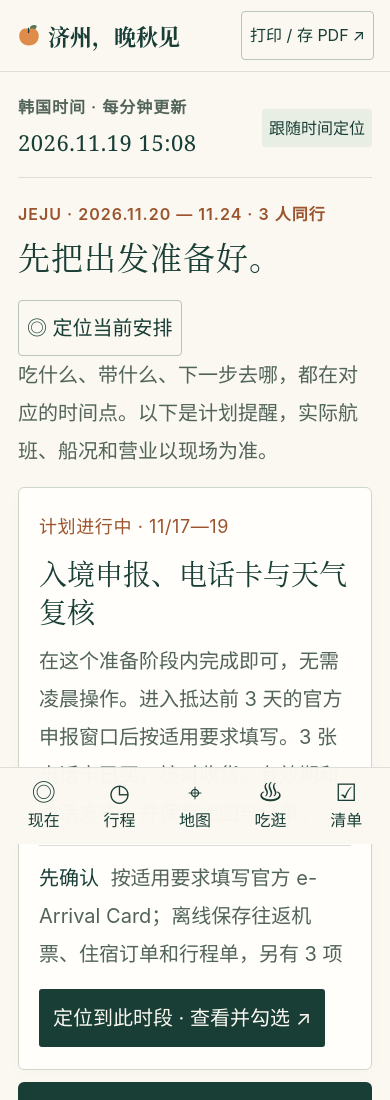
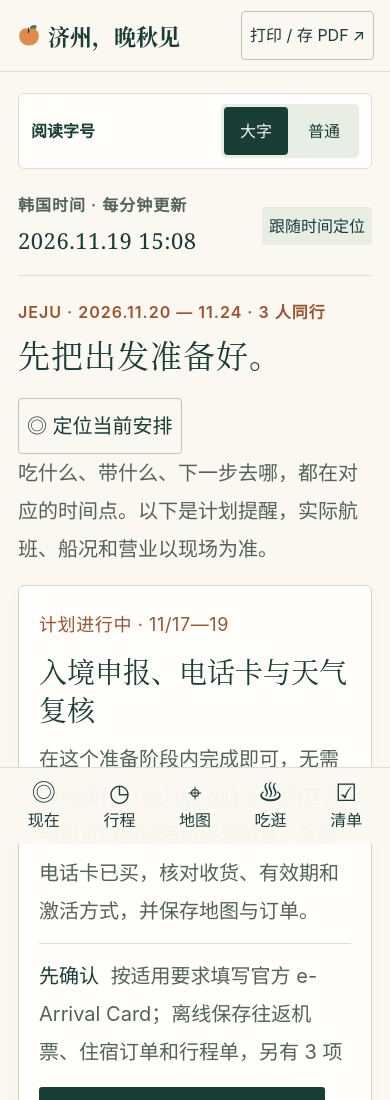
Before and after one commit to RoiSoleil520/jeju-autumn-2026, a plain HTML site: page index.html in a window 390 px wide. Shown: the top 1100 px of the page. Drawn offline with Linux system fonts and the light colour scheme.

Commit message:
feat: add a persistent reading font size switch with large text by default

```diff
--- /dev/null
+++ b/appearance.js
@@ -0,0 +1,40 @@
+"use strict";
+(() => {
+  const storageKey = "jeju-autumn-2026-text-size-v1";
+  const root = document.documentElement;
+
+  // Restore before styles paint so a saved preference does not flash the other size.
+  root.dataset.textSize = "large";
+  try {
+    if (localStorage.getItem(storageKey) === "normal") {
+      root.dataset.textSize = "normal";
+    }
+  } catch {
+    // Large text remains the default when browser storage is unavailable.
+  }
+
+  document.addEventListener("DOMContentLoaded", () => {
+    const controls = document.querySelector("#text-size-controls");
+    function updateButtons() {
+      for (const button of controls.querySelectorAll("[data-text-size]")) {
+        button.setAttribute(
+          "aria-pressed",
+          String(button.dataset.textSize === root.dataset.textSize),
+        );
+      }
+    }
+    updateButtons();
+    controls.addEventListener("click", (event) => {
+      const button = event.target.closest("button[data-text-size]");
+      if (!button || !["large", "normal"].includes(button.dataset.textSize))
+        return;
+      root.dataset.textSize = button.dataset.textSize;
+      updateButtons();
+      try {
+        localStorage.setItem(storageKey, root.dataset.textSize);
+      } catch {
+        // The current page still switches size without requiring storage.
+      }
+    });
+  });
+})();
--- a/index.html
+++ b/index.html
@@ -1,5 +1,5 @@
 <!doctype html>
-<html lang="zh-CN">
+<html lang="zh-CN" data-text-size="large">
   <head>
     <meta charset="UTF-8" />
     <meta name="viewport" content="width=device-width,initial-scale=1" />
@@ -11,11 +11,12 @@
     <title>济州，晚秋见。｜2026 旅行手册</title>
     <link rel="icon" type="image/svg+xml" href="./assets/icon.svg" />
     <link rel="manifest" href="./manifest.webmanifest" />
-    <link rel="stylesheet" href="./style.css?v=20261119-city-east-west" />
-    <script src="./data.js?v=20261119-city-east-west" defer></script>
-    <script src="./shops.js?v=20261119-city-east-west" defer></script>
-    <script src="./schedule.js?v=20261119-city-east-west" defer></script>
-    <script src="./app.js?v=20261119-city-east-west" defer></script>
+    <script src="./appearance.js?v=20261119-text-size"></script>
+    <link rel="stylesheet" href="./style.css?v=20261119-text-size" />
+    <script src="./data.js?v=20261119-text-size" defer></script>
+    <script src="./shops.js?v=20261119-text-size" defer></script>
+    <script src="./schedule.js?v=20261119-text-size" defer></script>
+    <script src="./app.js?v=20261119-text-size" defer></script>
   </head>
   <body>
     <a class="skip-link" href="#plan">跳到每日行程</a>
@@ -50,6 +51,22 @@
     </header>
     <main id="top">
       <section id="now" class="wrap journey-dashboard">
+        <div class="reading-controls">
+          <span id="text-size-label">阅读字号</span>
+          <div
+            id="text-size-controls"
+            class="text-size-switch"
+            role="group"
+            aria-labelledby="text-size-label"
+          >
+            <button type="button" data-text-size="large" aria-pressed="true">
+              大字
+            </button>
+            <button type="button" data-text-size="normal" aria-pressed="false">
+              普通
+            </button>
+          </div>
+        </div>
         <div class="clock-row">
           <div>
             <span class="eyebrow" id="clock-mode">韩国时间 · 每分钟更新</span
--- a/style.css
+++ b/style.css
@@ -3829,3 +3829,60 @@ progress::-moz-progress-bar {
     display: none !important;
   }
 }
+
+/* Keep large text as the default; normal mode scales the existing rem typography. */
+@media screen {
+  html[data-text-size="normal"] {
+    font-size: 80%;
+  }
+}
+.reading-controls {
+  display: flex;
+  align-items: center;
+  justify-content: flex-end;
+  flex-wrap: wrap;
+  gap: 14px;
+  margin-bottom: 22px;
+  padding: 12px 16px;
+  border: 1px solid var(--line);
+  border-radius: 6px;
+  background: var(--white);
+}
+.reading-controls > span {
+  font-size: max(1rem, 16px);
+  font-weight: 600;
+}
+.text-size-switch {
+  display: inline-flex;
+  gap: 4px;
+  padding: 3px;
+  background: var(--light-green);
+  border-radius: 5px;
+}
+.text-size-switch button {
+  min-height: 48px;
+  min-width: 64px;
+  padding: 7px 14px;
+  font-size: max(1rem, 16px);
+  line-height: 1.5;
+  border: 0;
+  border-radius: 4px;
+  color: var(--ink);
+  background: transparent;
+}
+.text-size-switch button[aria-pressed="true"] {
+  color: var(--paper);
+  background: var(--ink);
+}
+@media (max-width: 580px) {
+  .reading-controls {
+    justify-content: space-between;
+    padding: 10px 12px;
+    gap: 10px;
+  }
+}
+@media print {
+  .reading-controls {
+    display: none !important;
+  }
+}
```
Also changed, not shown: sw.js (+7 -6 lines), 1 other file.
